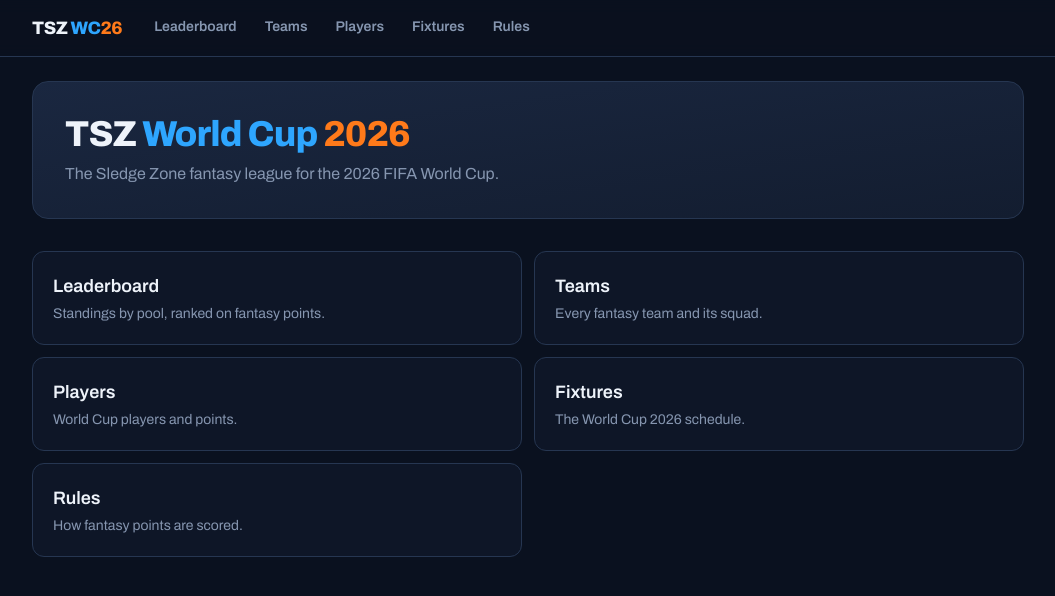
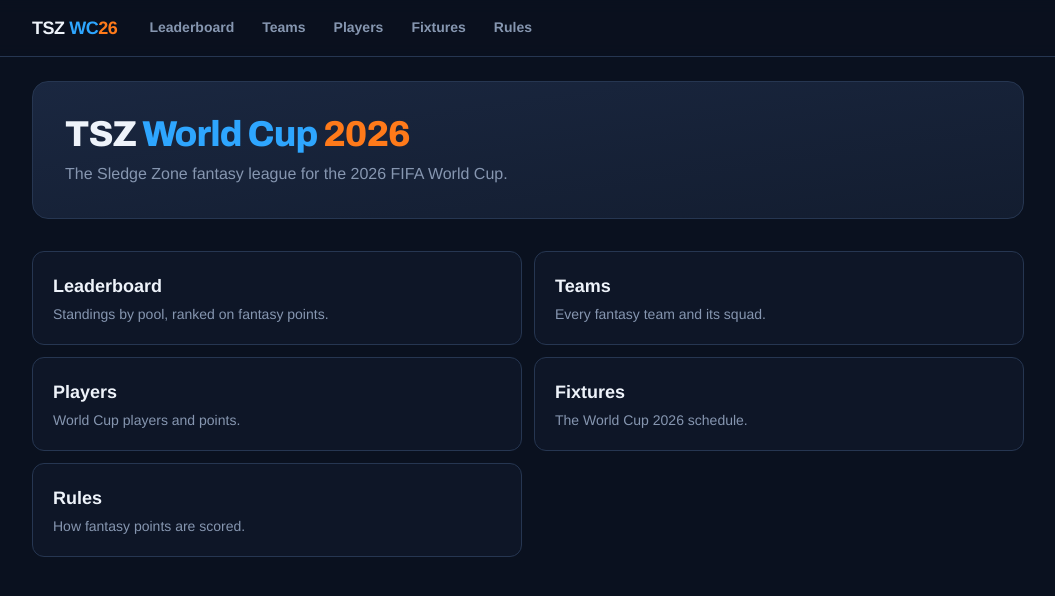
Before and after one commit to BottledAtTC2/tsz-wc2026, a Next.js app: page / in a window 1280 px wide. Shown: the top 596 px of the page, without its empty margins (112-1167 px from the left). Built offline with nearby package versions, Linux system fonts and the light colour scheme.

Commit message:
Use Helvetica body paired with Archivo headings
Body/UI text now uses a Helvetica Neue/Helvetica/Arial stack; h1/h2 headings
use Archivo as a complementary display face.

```diff
--- a/app/globals.css
+++ b/app/globals.css
@@ -12,7 +12,9 @@
   --color-ink: #eef3fa;
   --color-muted: #8696b0;
 
-  --font-sans: var(--font-archivo);
+  --font-sans: "Helvetica Neue", Helvetica, Arial, sans-serif;
+  --font-display: var(--font-archivo), "Helvetica Neue", Helvetica, Arial,
+    sans-serif;
   --font-mono: var(--font-geist-mono);
 }
 
@@ -20,5 +22,11 @@
 body {
   background: var(--color-navy);
   color: var(--color-ink);
-  font-family: var(--font-archivo), system-ui, sans-serif;
+  font-family: "Helvetica Neue", Helvetica, Arial, sans-serif;
 }
+
+/* Pair Helvetica body with Archivo for headings. */
+h1,
+h2 {
+  font-family: var(--font-display);
+}
```
